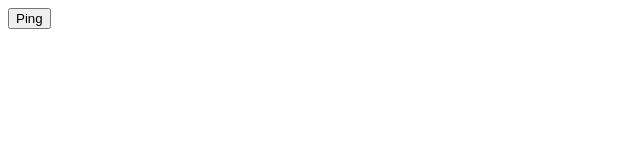
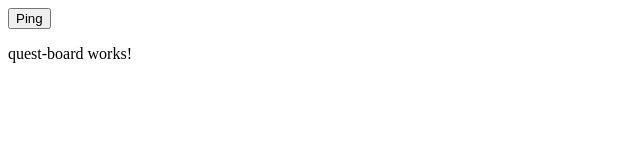
Before and after one commit to biyori-t/quest, an Angular app in the folder src/renderer/: page / in a window 1280 px wide. Shown: the top 160 px of the page, without its empty margins (0-640 px from the left). Built offline with nearby package versions, Linux system fonts and the light colour scheme.

Commit message:
クエストの一覧を表示するコンポーネントを追加

```diff
--- a/src/renderer/src/app/app.component.html
+++ b/src/renderer/src/app/app.component.html
@@ -1 +1,2 @@
 <button id="pingButton" (click)="ping()">Ping</button>
+<app-quest-board></app-quest-board>
--- a/src/renderer/src/app/app.module.ts
+++ b/src/renderer/src/app/app.module.ts
@@ -3,10 +3,12 @@ import { BrowserModule } from '@angular/platform-browser';
 
 import { AppRoutingModule } from './app-routing.module';
 import { AppComponent } from './app.component';
+import { QuestBoardComponent } from './quest-board/quest-board.component';
 
 @NgModule({
   declarations: [
-    AppComponent
+    AppComponent,
+    QuestBoardComponent
   ],
   imports: [
     BrowserModule,
--- /dev/null
+++ b/src/renderer/src/app/quest-board/quest-board.component.html
@@ -0,0 +1 @@
+<p>quest-board works!</p>
--- /dev/null
+++ b/src/renderer/src/app/quest-board/quest-board.component.ts
@@ -0,0 +1,15 @@
+import { Component, OnInit } from '@angular/core';
+
+@Component({
+  selector: 'app-quest-board',
+  templateUrl: './quest-board.component.html',
+  styleUrls: ['./quest-board.component.scss']
+})
+export class QuestBoardComponent implements OnInit {
+
+  constructor() { }
+
+  ngOnInit(): void {
+  }
+
+}
```
Also changed, not shown: src/renderer/src/app/quest-board/quest-board.component.scss (added), 1 other file (tests, documents, lock files or other folders).
